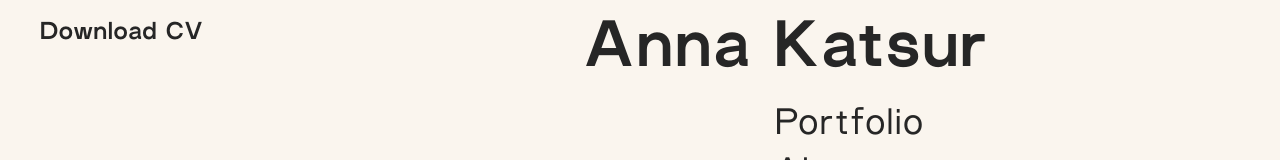
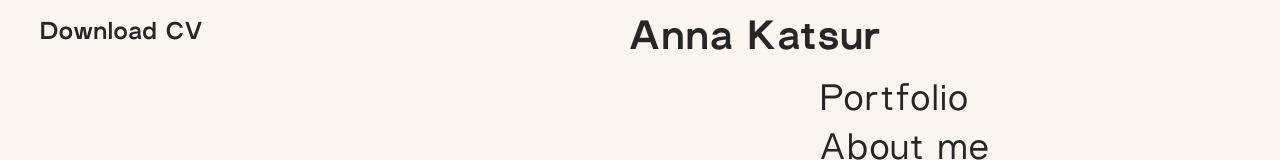
Before and after one commit to annalatyeva/anna-katsur-portfolio, a React (Create React App) app: page /project01 in a window 1280 px wide. Shown: the top 160 px of the page. Built offline with nearby package versions, Linux system fonts and the light colour scheme.

Commit message:
add posters to video project1, 2, fix some bags

```diff
--- a/src/components/Header/Header.module.scss
+++ b/src/components/Header/Header.module.scss
@@ -71,7 +71,7 @@ header {
 }
 
 .logo {
-  font-size: 64px;
+  font-size: 40px;
   font-family: $nonBold;
   letter-spacing: 0.04em;
   line-height: 1em;
```
